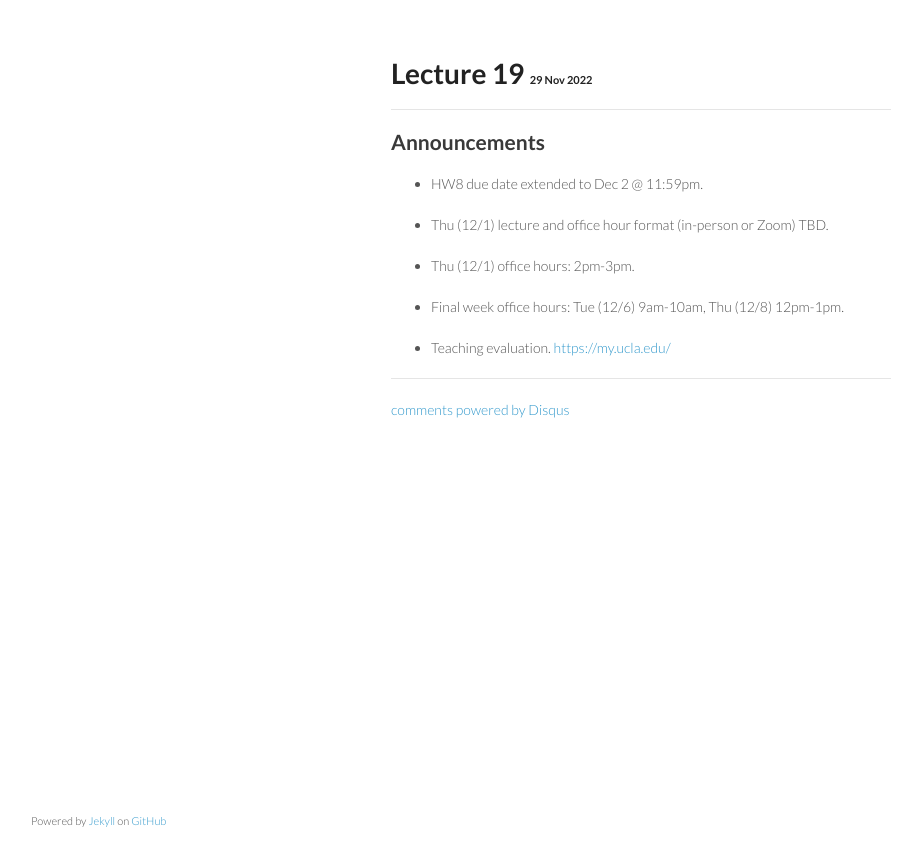
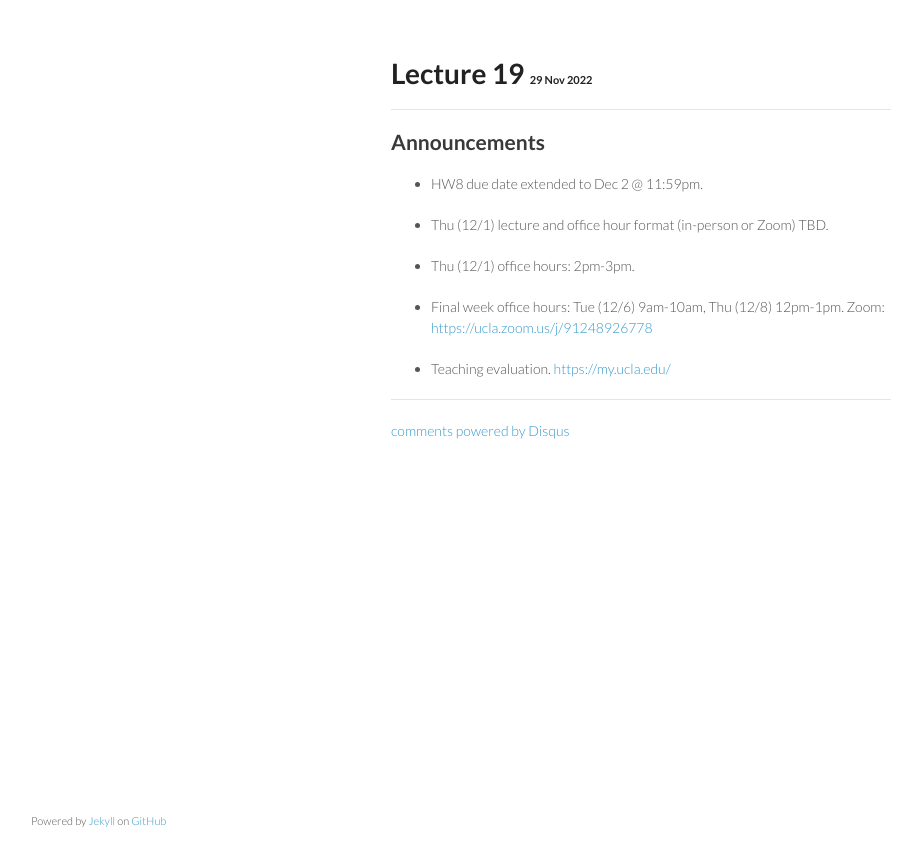
Before and after one commit to ucla-biostat-216/2022fall, a Jekyll site: the page built from _posts/2022-11-29-week11-day1.md, in a window 1280 px wide. Shown: the top 866 px of the page, without its empty margins (179-1101 px from the left). Built offline with Jekyll 4.4.1, drawn with Linux system fonts in a browser that asks for light colours; comment, search, counter and statistics services are not loaded.

Commit message:
add Zoom link for final week office hours

```diff
--- a/_posts/2022-11-29-week11-day1.md
+++ b/_posts/2022-11-29-week11-day1.md
@@ -12,6 +12,6 @@ category: biostat216fall2022
 
 * Thu (12/1) office hours: 2pm-3pm.
 
-* Final week office hours: Tue (12/6) 9am-10am, Thu (12/8) 12pm-1pm.
+* Final week office hours: Tue (12/6) 9am-10am, Thu (12/8) 12pm-1pm. Zoom: <https://ucla.zoom.us/j/91248926778>
 
 * Teaching evaluation. <https://my.ucla.edu/>
```
